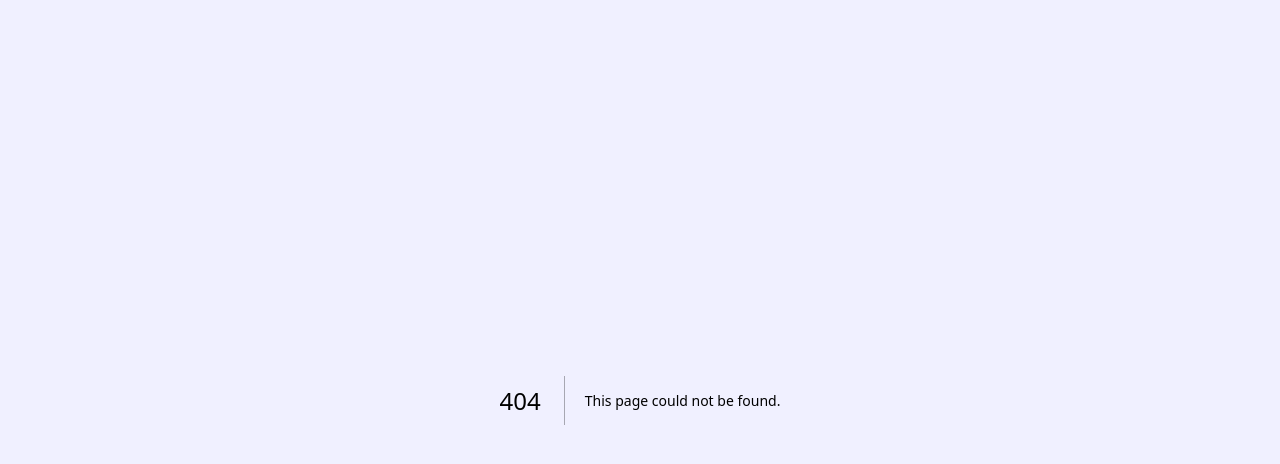
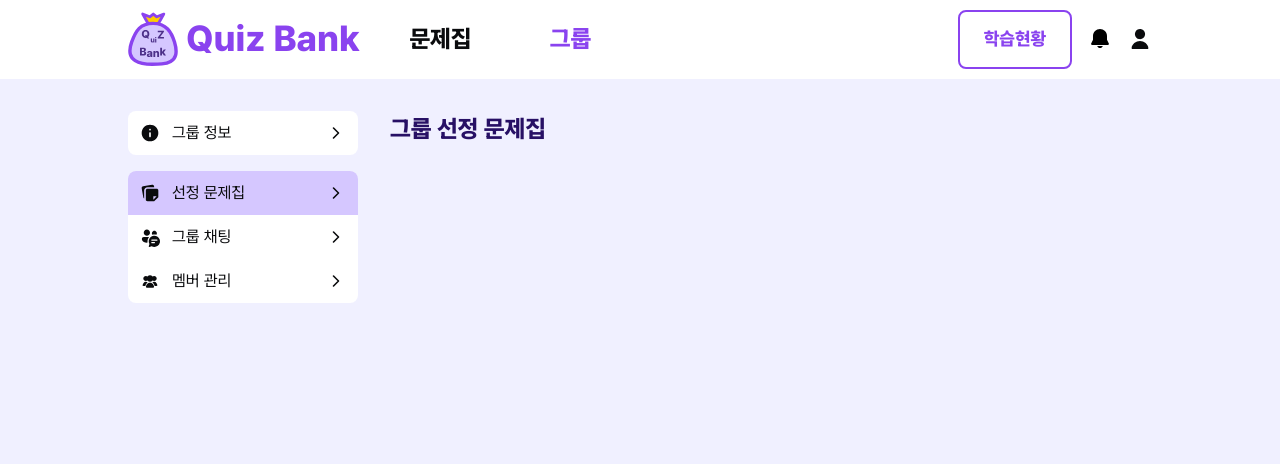
Before and after one commit to QuizBank-Dev/QuizBank-FE, a Next.js app: page /group/65sdf2/quizbook in a window 1280 px wide. Before the commit this address had no page. Shown: the top 464 px of the page. Built offline with nearby package versions, Linux system fonts and the light colour scheme.

Commit message:
✨ 그룹 문제집 리스트 페이지 작성

```diff
--- /dev/null
+++ b/src/app/group/[groupId]/quizbook/page.tsx
@@ -0,0 +1,20 @@
+import MobileHeader from '@/components/MobileHeader'
+
+export default function GroupQuizbookPage() {
+    return (
+        <>
+            {/* 모바일 전용 헤더 */}
+            <MobileHeader title="그룹 선정 문제집" backBtn />
+
+            {/* 컨탠츠 */}
+            <main className="flex w-full flex-1 flex-col items-center overflow-visible">
+                <div className="flex w-full flex-col gap-4 px-4 pb-4 md:px-0 md:pb-0">
+                    <h2 className="hidden text-pc-title-sm font-extra-bold text-point-900 md:block">
+                        그룹 선정 문제집
+                    </h2>
+                    {/* 클라이언트 컴포넌트 */}
+                </div>
+            </main>
+        </>
+    )
+}
```
